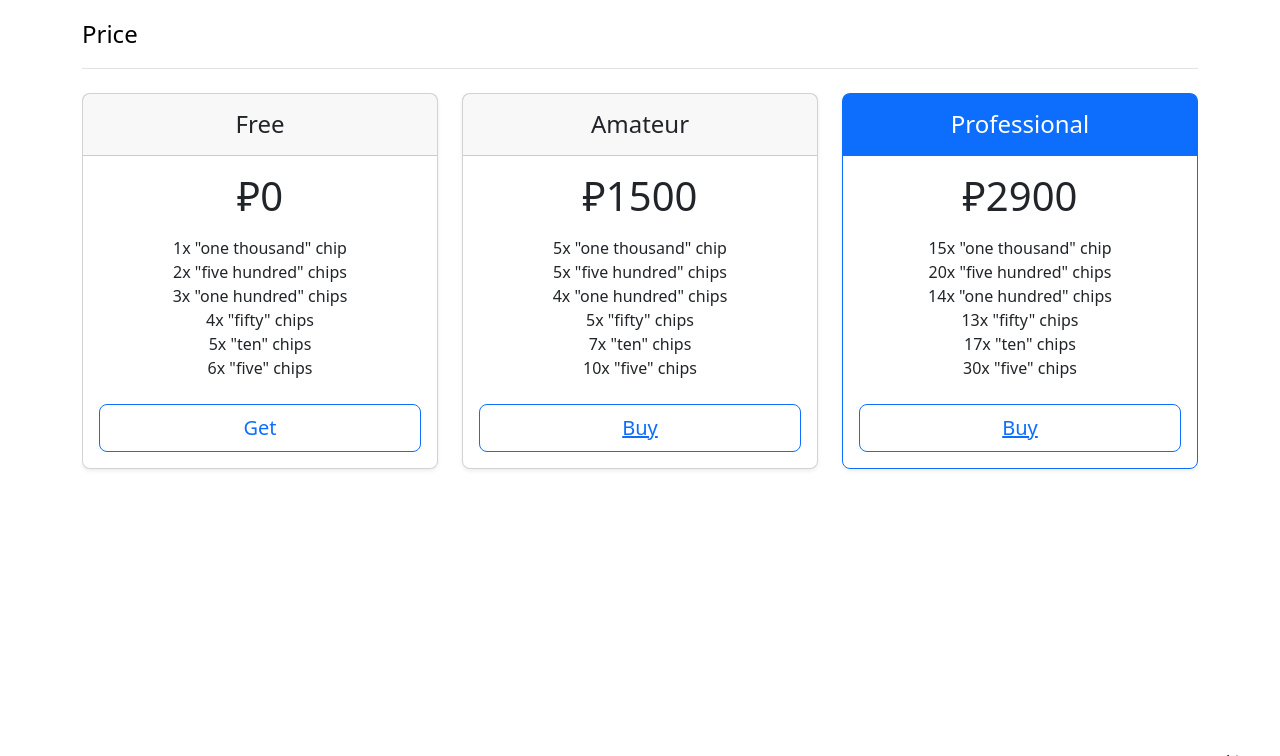
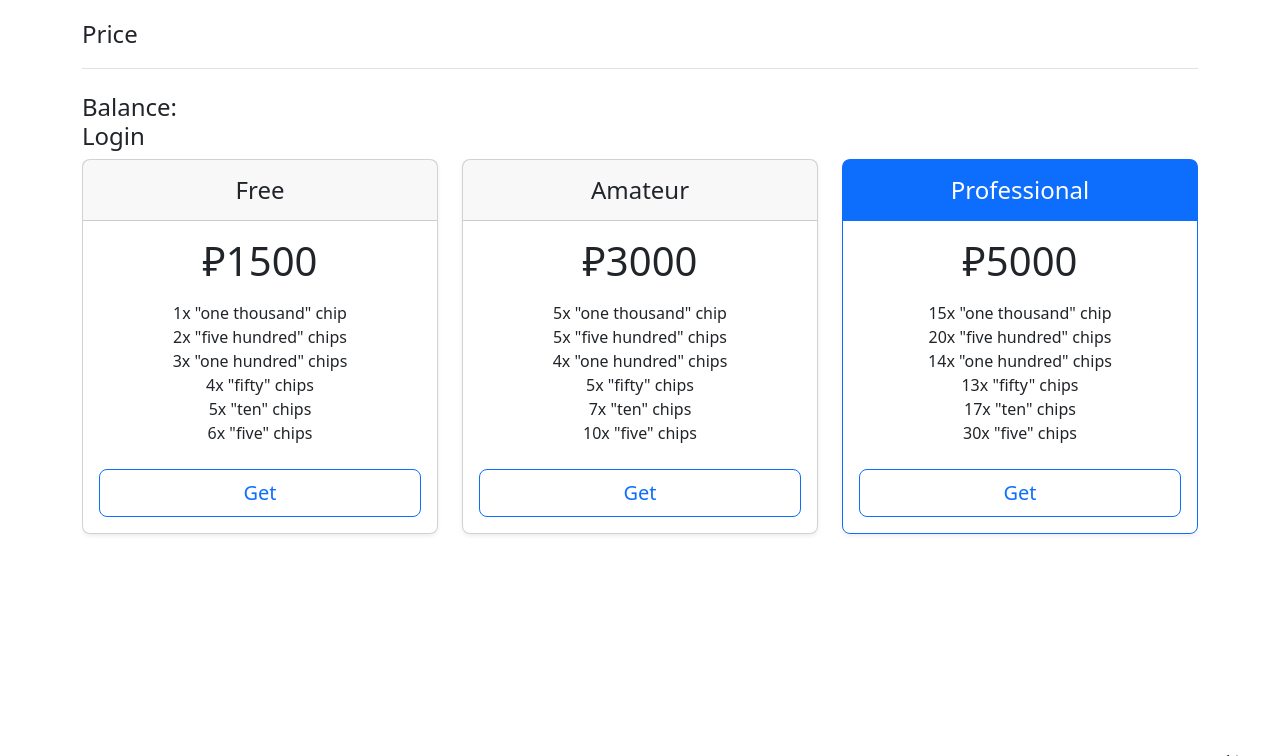
Before and after one commit to 0veR6amE/FlaskProject, a Flask app: page /en/shop/home in a window 1280 px wide. Shown: the top 756 px of the page. Run offline with Flask 3, Linux system fonts and the light colour scheme.

Commit message:
some fixes

```diff
--- a/forms/login.py
+++ b/forms/login.py
@@ -4,7 +4,7 @@ from wtforms.validators import DataRequired
 
 
 class LoginForm(FlaskForm):
-    login = StringField('Логин', validators=[DataRequired()])
+    login = StringField('Почта', validators=[DataRequired()])
     password = PasswordField('Пароль', validators=[DataRequired()])
     remember_me = BooleanField('Запомнить меня')
     submit = SubmitField('Войти')
--- a/main.py
+++ b/main.py
@@ -31,7 +31,7 @@ def load_user(user_id):
 
 def allowed_file(filename):
     return '.' in filename and \
-        filename.rsplit('.', 1)[1].lower() in ALLOWED_EXTENSIONS
+           filename.rsplit('.', 1)[1].lower() in ALLOWED_EXTENSIONS
 
 
 @app.route('/test')
@@ -71,13 +71,13 @@ def reqister():
     form = RegisterForm()
     if form.validate_on_submit():
         if form.password.data != form.password_again.data:
-            return render_template('en/phhot/register.html',
+            return render_template('en/register.html',
                                    title='Регистрация',
                                    form=form,
                                    message="Пароли не совпадают")
         db_sess = db_session.create_session()
         if db_sess.query(User).filter(User.email == form.email.data).first():
-            return render_template('en/phhot/register.html',
+            return render_template('en/register.html',
                                    title='Регистрация',
                                    form=form,
                                    message="Такой пользователь уже есть")
@@ -95,7 +95,7 @@ def reqister():
         user.set_password(form.password.data)
         db_sess.add(user)
         db_sess.commit()
-        return redirect('/en/login/')
+        return redirect('/en_log/login/')
     return render_template('en/register.html', title='Регистрация',
                            form=form)
 
@@ -122,8 +122,21 @@ def login():
 
 @app.route("/en/casino/")
 def en_casino_startscreen():
-    return render_template("en/casino/startscreen.html", username='lox',
-                           balance='0')
+    if CURRENT_USER:
+        db_sess = db_session.create_session()
+        user_balance = db_sess.execute(select(User.balance).filter(
+            User.email == CURRENT_USER)).first()[0]
+        db_sess.commit()
+        return render_template("en/casino/startscreen.html",
+                               username=CURRENT_USER,
+                               balance=user_balance)
+    else:
+        return redirect('/en_log/login/')
+
+
+@app.route("/en_log/casino/")
+def en_log_casino_startscreen():
+    return redirect('/en_log/login/')
 
 
 def slots_prokrutka(balance, bet):
@@ -158,7 +171,10 @@ def slots_prokrutka(balance, bet):
         else:
             win = -bet
     else:
-        result = 'неверная ставка или недостаточно средств'
+        pics.append(cells['7'])
+        pics.append(cells['7'])
+        pics.append(cells['7'])
+        result = 'Неверная ставка или недостаточно средств!'
     balance += win
     return (result, pics, win, balance)
 
@@ -169,19 +185,28 @@ def en_casino_slots():
         price = 0
         for key, value in request.form.items():
             if key == 'price':
-                price = int(value)
+                price = value
         print(price)
         db_sess = db_session.create_session()
         user_balance = db_sess.execute(select(User.balance).filter(
             User.email == CURRENT_USER)).first()[0]
         if price:
-            result, pics, win, balance = slots_prokrutka(user_balance, price)
+            result, pics, win, balance = slots_prokrutka(user_balance, int(price))
             db_sess.query(User).filter_by(email=CURRENT_USER).update(
                 {"balance": balance})
             db_sess.commit()
-            return render_template("en/casino/slots.html", username=CURRENT_USER,
-                                   balance=balance, win=win, result=result,
-                                   first=pics[0], second=pics[1], thrid=pics[2])
+            if len(result) != 3:
+                return render_template("en/casino/slots.html",
+                                       username=CURRENT_USER,
+                                       balance=balance, win=win, result=result,
+                                       first=pics[0], second=pics[1],
+                                       thrid=pics[2])
+            else:
+                return render_template("en/casino/slots.html",
+                                       username=CURRENT_USER,
+                                       balance=balance, win=win, result='',
+                                       first=pics[0], second=pics[1],
+                                       thrid=pics[2])
         db_sess.commit()
         return render_template("en/casino/slots.html", username=CURRENT_USER,
                                balance=user_balance, win=0, result='',
@@ -191,10 +216,74 @@ def en_casino_slots():
     return redirect('/en_log/login/')
 
 
-@app.route("/en/casino/roulette/")
+def slots_ruletka(balance, bet, picked_color):
+    from random import choice
+
+    win = 0
+    color = ''
+    number = 0
+    all_nums = [0, 32, 15, 19, 4, 21, 2, 25, 17, 34, 6, 27, 13, 36, 11, 30, 8,
+                23,
+                10, 5, 24, 16, 33, 1, 20, 14, 31, 9, 22, 18, 29, 7, 28, 12, 35,
+                3,
+                26]
+    black_nums = [15, 4, 2, 17, 6, 13, 11, 8, 10, 24, 33,
+                  20, 31, 22, 29, 28, 35, 26]  # номера чёрных
+    red_nums = [32, 19, 21, 25, 34, 27, 36, 30, 23, 5, 16, 1, 14, 9, 18, 7, 12,
+                3]
+    #  номера красных
+    green_nums = [0]  # зеро (зелёная)
+    if 0 < bet <= balance:  # проверка ставки
+        number = choice(all_nums)  # выбор номера
+        if number in black_nums:  # цвет по номеру
+            color = '#808080'
+        elif number in red_nums:
+            color = '#FF0000'
+        elif number in green_nums:
+            color = '#008000'
+        if picked_color == color and color == '#808080':  # проверка на выигрыш
+            win = bet * 2
+        elif picked_color == color and color == '#FF0000':
+            win = bet * 3
+        elif picked_color == color and color == '#008000':
+            win = bet * 20
+        else:
+            win = -bet
+    else:
+        print('Неверная ставка или недостаточно средств')
+    balance += win
+    return (balance, win, color, picked_color, number)
+
+
+@app.route("/en/casino/roulette/", methods=['POST', 'GET'])
 def en_casino_roulette():
-    return render_template("en/casino/roulette.html", username='lox',
-                           balance='0')
+    if CURRENT_USER:
+        db_sess = db_session.create_session()
+        user_balance = db_sess.execute(select(User.balance).filter(
+            User.email == CURRENT_USER)).first()[0]
+        price = 0
+        for key, value in request.form.items():
+            print(key, value)
+            if key == 'price':
+                price = int(value)
+        print(price)
+        picked_color = '#FF0000'
+        if price:
+            balance, win, color, number = slots_ruletka(user_balance, price,
+                                                          picked_color)
+            db_sess.query(User).filter_by(email=CURRENT_USER).update(
+                {"balance": balance})
+            db_sess.commit()
+            return render_template("en/casino/roulette.html",
+                                   username=CURRENT_USER,
+                                   balance=balance, win=win, num=number,
+                                   color=color)
+        db_sess.commit()
+        return render_template("en/casino/roulette.html",
+                               username=CURRENT_USER,
+                               balance=user_balance, num=32, color='#FF0000')
+    else:
+        return redirect('/en_log/login/')
 
 
 @app.route("/en/casino/crash/")
@@ -222,7 +311,7 @@ def en_log_phhot_about():
     return render_template("en/phhot/about.html")
 
 
-@login_required
+"""@login_required
 @app.route("/en/phhot/redactor", methods=['GET', 'POST'])
 def login_en_phhot_redactor():
     if request.method == 'POST':
@@ -248,29 +337,36 @@ def login_en_phhot_redactor():
         else:
             return render_template("en/phhot/photo_redact.html",
                                    message='Файл не того типа')
-    return render_template("en/phhot/photo_redact.html", message='')
+    return render_template("en/phhot/photo_redact.html", message='')"""
 
 
-@app.route("/en/phhot/redactor", methods=['GET'])
+@app.route("/en/phhot/redactor")
 def en_phhot_paint():
-    print(request.values)
     return render_template("en/paint/index.html")
 
 
-@app.route("/en_log/phhot/redactor", methods=['GET'])
+@app.route("/en_log/phhot/redactor")
 def en_log_phhot_paint():
-    print(request.values)
     return render_template("en/paint/index.html")
 
 
 @app.route('/en/shop/home')
 def shop_home():
-    return render_template('/en/shop/base.html')
+    if CURRENT_USER:
+        db_sess = db_session.create_session()
+        user_balance = db_sess.execute(
+            select(User.balance).filter(User.email == CURRENT_USER)).first()
+        db_sess.commit()
+        return render_template('/en/shop/base.html', balance=user_balance[0],
+                               where='')
+    return render_template('/en/shop/base.html', balance='Login',
+                           where='/en_log/register/')
 
 
 @app.route('/en_log/shop/home')
 def log_shop_home():
-    return render_template('/en/shop/base.html')
+    return render_template('/en/shop/base.html', balance='Login',
+                           where='/en_log/register/')
 
 
 @app.route('/en_log/game')
@@ -281,64 +377,80 @@ def en_game():
 def add_balance(balance):
     if CURRENT_USER:
         db_sess = db_session.create_session()
-        user_balance = db_sess.execute(select(User.balance).filter(User.email == CURRENT_USER)).first()
+        user_balance = db_sess.execute(
+            select(User.balance).filter(User.email == CURRENT_USER)).first()
         b = balance + user_balance[0]
-        db_sess.query(User).filter_by(email=CURRENT_USER).update({"balance":b})
+        db_sess.query(User).filter_by(email=CURRENT_USER).update(
+            {"balance": b})
         db_sess.commit()
     else:
         return redirect('/en_log/login/')
 
 
+@app.route('/en_log/shop/free/success')
+def log_free_shop_success():
+    return redirect('/en_log/login')
+
+
+@app.route('/en_log/shop/amature/success')
+def log_amature_shop_success():
+    return redirect('/en_log/login')
+
+
+@app.route('/en_log/shop/profession/success')
+def log_profession_shop_success():
+    return redirect('/en_log/login')
+
+
 @app.route('/en_log/shop/free/unsuccess')
-def log_free_shop_success0():
+def log_free_shop_unsuccess():
     return redirect('/en_log/login')
 
 
 @app.route('/en_log/shop/amature/unsuccess')
-def log_amature_shop_success0():
+def log_amature_shop_unsuccess():
     return redirect('/en_log/login')
 
 
 @app.route('/en_log/shop/profession/unsuccess')
-def log_profession_shop_success0():
+def log_profession_shop_unsuccess():
     return redirect('/en_log/login')
 
 
 @app.route('/en/shop/free/unsuccess')
-def free_shop_success0():
+def free_shop_unsuccess():
     return redirect('/en_log/login')
 
 
 @app.route('/en/shop/amature/unsuccess')
-def amature_shop_success0():
+def amature_shop_unsuccess():
     return redirect('/en_log/login')
 
 
 @app.route('/en/shop/profession/unsuccess')
-def profession_shop_success0():
+def profession_shop_unsuccess():
     return redirect('/en_log/login')
 
 
 @app.route('/en/shop/free/success')
 @login_required
-def free_shop_success1():
-    print(1)
+def free_shop_success():
     add_balance(1500)
-    return '<h1>НЕ ЗАБЫТЬ РАЗРАБОТАТЬ ДИЗАЙН</h1>'
+    return render_template('en/shop/back.html')
 
 
 @app.route('/en/shop/amature/success')
 @login_required
-def amature_shop_success1():
+def amature_shop_success():
     add_balance(3000)
-    return '<h1>НЕ ЗАБЫТЬ РАЗРАБОТАТЬ ДИЗАЙН</h1>'
+    return render_template('en/shop/back.html')
 
 
 @app.route('/en/shop/profession/success')
 @login_required
-def profession_shop_success1():
+def profession_shop_success():
     add_balance(5000)
-    return '<h1>НЕ ЗАБЫТЬ РАЗРАБОТАТЬ ДИЗАЙН</h1>'
+    return render_template('en/shop/back.html')
 
 
 @app.route("/ru/")
--- a/templates/en/casino/slots.html
+++ b/templates/en/casino/slots.html
@@ -12,9 +12,9 @@
     margin-bottom: 10px;
 }
 </style>
-<h1 style="color:Yellow" align="center">Slot-machine</h1>
+<a href="/en/casino" class="nav-link"><h1 style="color:Yellow" align="center">Slot-machine</h1></a>
 <h2 style="color:Yellow" align="right">{{ username }}</h2>
-<h3 style="color:White" align="right">Balance: {{ balance }}</h3>
+<a href="/en/shop/home" class="nav-link"><h3 style="color:White" align="right">Balance: {{ balance }}</h3></a>
 <h4 style="color:White" align="right">Win: {{ win }}</h4>
 <h3 style="color:White" align="centre">{{ result }}</h3>
 <div class="slotmachine" style="margin-top: -50px;">
@@ -25,7 +25,7 @@
     <img src={{ thrid }} alt="7" style="margin-top: -520px;margin-left: 13px;" width="80" height="80">
     </div>
     <form method="post" name="form">
-    <button  class="btn btn-success rounded-pill px-3" type="button" style="margin-top: -500px;margin-left: 150px;"><input type="submit" name="submit" formmethod="post">START</input></button>
+    <input type="submit" name="submit" formmethod="post">START</input>
     <input type="number" name="price" placeholder="Input bet here" formmethod="post" size="40" style="margin-left: 570px; margin-top: -200px;"></form>
 </div>
 {% endblock %}
--- a/templates/en/casino/startscreen.html
+++ b/templates/en/casino/startscreen.html
@@ -11,9 +11,9 @@
     margin-bottom: 10px;
 }
 </style>
-<h1 style="color:Yellow" align="center">YANDEXCASINO</h1>
+<a href="/en/" class="nav-link"><h1 style="color:Yellow" align="center">YANDEXCASINO</h1></a>
 <h2 style="color:Yellow" align="right">{{ username }}</h2>
-<h3 style="color:White" align="right">Balance: {{ balance }}</h3>
+<a href="/en/shop/home" class="nav-link"><h3 style="color:White" align="right">Balance: {{ balance }}</h3></a>
 <div class="buttons" style="
     padding-left: 240px;
     margin-left: 200px;
--- a/templates/en/register.html
+++ b/templates/en/register.html
@@ -68,4 +68,5 @@
 	<p>{{ form.submit(type="submit", class="btn btn-primary") }}</p>
 	{{message}}
 </form>
+<a class="nav-link" href="/en_log/login"><button>I have got an account</button></a>
 {% endblock %}
--- a/templates/en/shop/base.html
+++ b/templates/en/shop/base.html
@@ -86,11 +86,10 @@
   <header>
     <div
         class="d-flex flex-column flex-md-row align-items-center pb-3 mb-4 border-bottom">
-      <a href="/"
-         class="d-flex align-items-center link-body-emphasis text-decoration-none">
-        <span class="fs-4">Price</span>
-      </a>
+        <a class="nav-link" href="/en/"><span class="fs-4">Price</span></a>
+
     </div>
+    <h4 align="left">Balance: <a class="nav-link" href={{ where }}>{{ balance }}</a></h4>
   </header>
   <main>
     <div class="row row-cols-1 row-cols-md-3 mb-3 text-center">
@@ -100,7 +99,7 @@
             <h4 class="my-0 fw-normal">Free</h4>
           </div>
           <div class="card-body">
-            <h1 class="card-title pricing-card-title">₽0</h1>
+            <h1 class="card-title pricing-card-title">₽1500</h1>
             <ul class="list-unstyled mt-3 mb-4">
               <li>1x "one thousand" chip</li>
               <li>2x "five hundred" chips</li>
@@ -133,7 +132,7 @@
             <h4 class="my-0 fw-normal">Amateur</h4>
           </div>
           <div class="card-body">
-            <h1 class="card-title pricing-card-title">₽1500</h1>
+            <h1 class="card-title pricing-card-title">₽3000</h1>
             <ul class="list-unstyled mt-3 mb-4">
               <li>5x "one thousand" chip</li>
               <li>5x "five hundred" chips</li>
@@ -142,8 +141,21 @@
               <li>7x "ten" chips</li>
               <li>10x "five" chips</li>
             </ul>
-            <button type="button" class="w-100 btn btn-lg btn-outline-primary">
-              <a href="success">Buy</a></button>
+            {% if current_user.is_authenticated %}
+            <a href="amature/success">
+              <button type="button"
+                      class="w-100 btn btn-lg btn-outline-primary"
+                      value="Free">Get
+              </button>
+            </a>
+            {% else %}
+            <a href="amature/unsuccess">
+              <button type="button"
+                      class="w-100 btn btn-lg btn-outline-primary"
+                      value="Free">Get
+              </button>
+            </a>
+            {% endif %}
           </div>
         </div>
       </div>
@@ -153,7 +165,7 @@
             <h4 class="my-0 fw-normal">Professional</h4>
           </div>
           <div class="card-body">
-            <h1 class="card-title pricing-card-title">₽2900</h1>
+            <h1 class="card-title pricing-card-title">₽5000</h1>
             <ul class="list-unstyled mt-3 mb-4">
               <li>15x "one thousand" chip</li>
               <li>20x "five hundred" chips</li>
@@ -162,8 +174,21 @@
               <li>17x "ten" chips</li>
               <li>30x "five" chips</li>
             </ul>
-            <button type="button" class="w-100 btn btn-lg btn-outline-primary">
-              <a href="success">Buy</a></button>
+            {% if current_user.is_authenticated %}
+            <a href="profession/success">
+              <button type="button"
+                      class="w-100 btn btn-lg btn-outline-primary"
+                      value="Free">Get
+              </button>
+            </a>
+            {% else %}
+            <a href="profession/unsuccess">
+              <button type="button"
+                      class="w-100 btn btn-lg btn-outline-primary"
+                      value="Free">Get
+              </button>
+            </a>
+            {% endif %}
           </div>
         </div>
       </div>
```
Also changed, not shown: templates/en/casino/roulette.html (+24 -14 lines), templates/en/main.html (+5 -27 lines), templates/en/main_non_reg.html (+5 -44 lines), templates/en/shop/back.html (added, +18 -0 lines).
